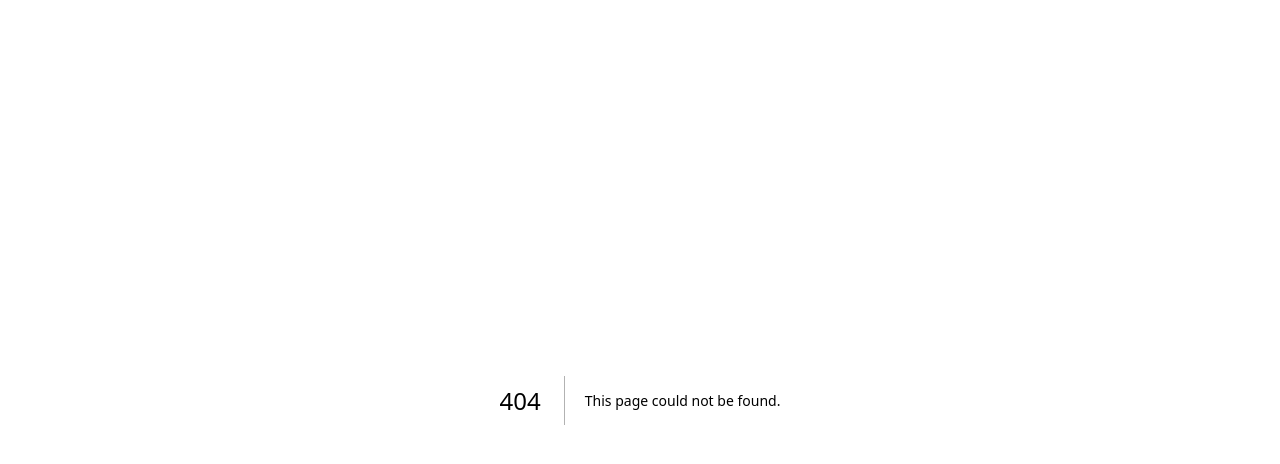
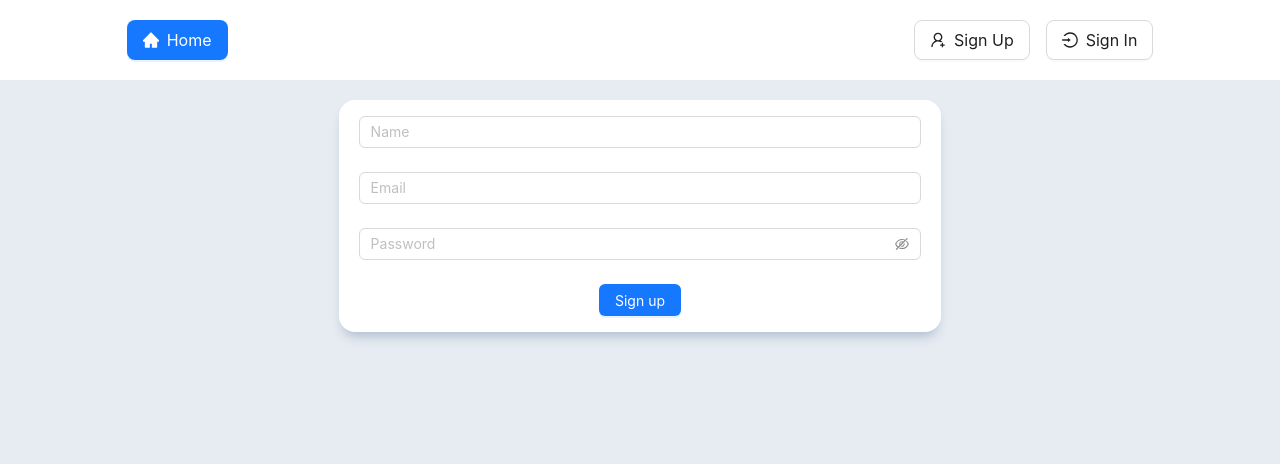
Before and after one commit to Anton278/phonebook, a Next.js app: page /signup in a window 1280 px wide. Before the commit this address had no page. Shown: the top 464 px of the page. Built offline with nearby package versions, Linux system fonts and the light colour scheme.

Commit message:
Finished signup page layout

```diff
--- /dev/null
+++ b/src/pages/signup/index.tsx
@@ -0,0 +1,64 @@
+import s from "../../styles/signup.module.scss";
+import Header from "../../components/Header";
+import { FC } from "react";
+import { Row, Col, Input, Button, Form } from "antd";
+
+const Signup: FC = () => {
+  return (
+    <>
+      <Header />
+      <Row justify="center" className={s.row}>
+        <Col xl={20} md={22} xs={24}>
+          <Row justify="center">
+            <Col lg={14} md={18} sm={20} xs={24}>
+              <div className={s.paper}>
+                <Form className={s.form}>
+                  <Form.Item
+                    name="username"
+                    rules={[
+                      {
+                        required: true,
+                        message: "Please input your username!",
+                      },
+                    ]}
+                  >
+                    <Input placeholder="Name" />
+                  </Form.Item>
+                  <Form.Item
+                    name="email"
+                    rules={[
+                      {
+                        required: true,
+                        message: "Please input your email!",
+                      },
+                    ]}
+                  >
+                    <Input placeholder="Email" type="email" />
+                  </Form.Item>
+                  <Form.Item
+                    name="password"
+                    rules={[
+                      {
+                        required: true,
+                        message: "Please input your password!",
+                      },
+                    ]}
+                  >
+                    <Input.Password placeholder="Password" />
+                  </Form.Item>
+                  <Form.Item>
+                    <Button type="primary" htmlType="submit">
+                      Sign up
+                    </Button>
+                  </Form.Item>
+                </Form>
+              </div>
+            </Col>
+          </Row>
+        </Col>
+      </Row>
+    </>
+  );
+};
+
+export default Signup;
--- /dev/null
+++ b/src/styles/signup.module.scss
@@ -0,0 +1,17 @@
+.row {
+  padding: 1.25rem;
+}
+
+.paper {
+  padding: 1rem 1.25rem;
+  background-color: #fff;
+  box-shadow: rgb(50 88 130 / 32%) 0px 8px 12px -4px;
+  border-radius: 1rem;
+  text-align: center;
+}
+
+.form {
+  & > div:last-child {
+    margin-bottom: 0;
+  }
+}
```
